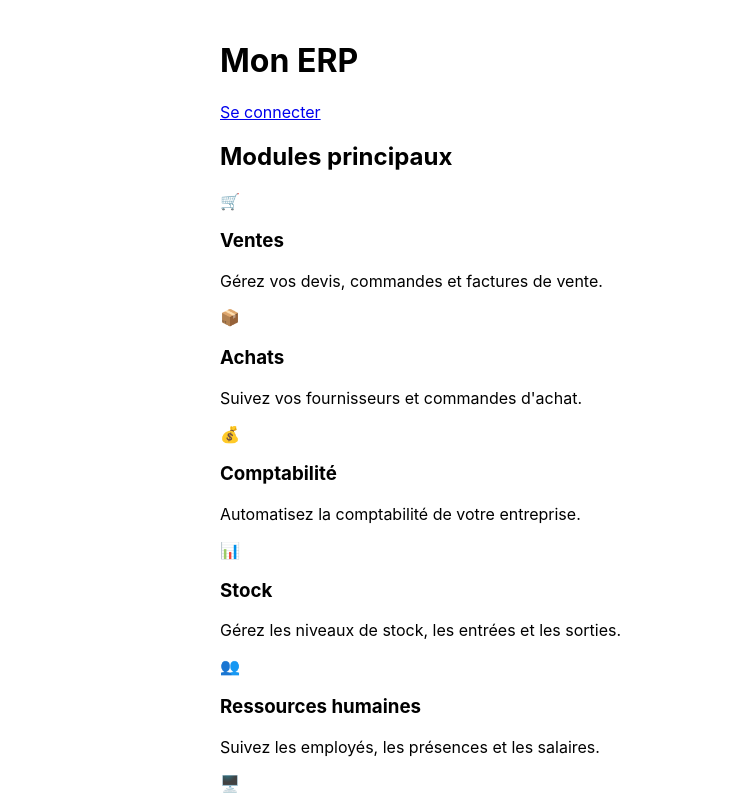
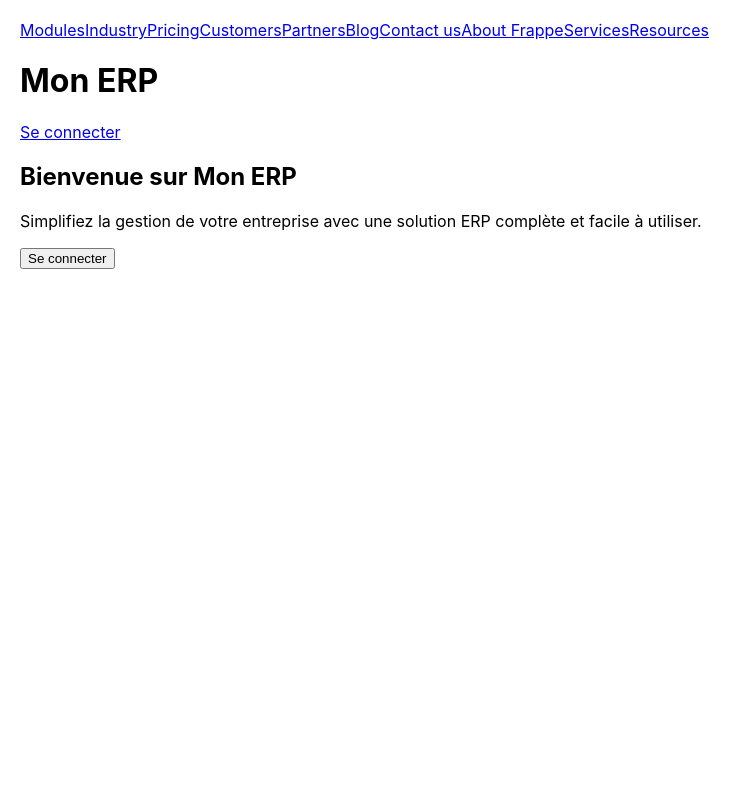
Before and after one commit to amina129/GESTION-COMMERCIALE, a React (Create React App) app in the folder frontend/: page / in a window 1280 px wide. Shown: the top 800 px of the page, without its empty margins (0-752 px from the left). Built offline with nearby package versions, Linux system fonts and the light colour scheme.

Commit message:
satrted working on sidebar for my welcomepage

```diff
--- a/frontend/src/App.jsx
+++ b/frontend/src/App.jsx
@@ -1,25 +1,27 @@
 import React, { useState, useEffect } from 'react';
-import { BrowserRouter as Router, Routes, Route, Navigate } from "react-router-dom";
+import {
+  BrowserRouter as Router,
+  Routes,
+  Route,
+  Navigate,
+  useNavigate,
+} from 'react-router-dom';
+
 import InventoryPage from "./pages/InventoryPage";
 import SalesPage from "./pages/SalesPage";
-import Navbar from './components/Shared/Navbar';
-import Sidebar from './components/Shared/Sidebar';
 import LoginPage from './pages/LoginPage';
 import SignUpPage from './pages/SignUpPage';
+import WelcomePage from "./pages/WelcomePage";
 import Dashboard from './components/Dashboard/Dashboard';
 import BillingDashboard from './components/Dashboard/BillingDashboard';
 import POSInterface from './components/POS/POSInterface';
-import WelcomePage from "./pages/WelcomePage";
+import Navbar from './components/Shared/Navbar';
+import Sidebar from './components/Shared/Sidebar';
 
+function AppWrapper() {
+  const [user, setUser] = useState(null);
+  const navigate = useNavigate();
 
-
-
-
-function App() {
-  // ✅ Declare user state properly
-  const [user, setUser] = useState(null);
-
-  // ✅ Load user from localStorage when app starts
   useEffect(() => {
     const storedUser = JSON.parse(localStorage.getItem('user'));
     if (storedUser) {
@@ -27,31 +29,29 @@ function App() {
     }
   }, []);
 
-  // ✅ Set user on login
+
    const login = (userData) => {
     setUser(userData);
     localStorage.setItem('user', JSON.stringify(userData));
   };
-
-  // ✅ Clear user on logout
   const logout = () => {
     setUser(null);
     localStorage.removeItem('user');
+    // ⚠️ Don't call navigate('/') here — we do it in useEffect
   };
-
   return (
-    <Router>
+    <>
       {user && <Navbar logout={logout} />}
-      <div style={{ display: "flex" }}>
+      <div style={{ display: 'flex' }}>
         {user && <Sidebar />}
-        <div style={{ marginLeft: "200px", padding: "20px", flex: 1 }}>
+        <div style={{ marginLeft: user ? '200px' : '0', padding: '20px', flex: 1 }}>
           <Routes>
             <Route path="/" element={<WelcomePage />} />
 
-  <Route
-    path="/login"
-    element={!user ? <LoginPage login={login} /> : <Navigate to="/inventory" />}
-  />
+            <Route path="/login" element={<LoginPage login={login} />} />
+            <Route path="/signup" element={<SignUpPage login={login} />} />
+
+            {/* Protected Routes */}
             <Route
               path="/inventory"
               element={user ? <InventoryPage /> : <Navigate to="/login" />}
@@ -61,27 +61,32 @@ function App() {
               element={user ? <SalesPage /> : <Navigate to="/login" />}
             />
             <Route
-    path="*"
-    element={<Navigate to={user ? "/inventory" : "/login"} />}
+              path="/dashboard"
+              element={user ? <Dashboard /> : <Navigate to="/login" />}
             />
             <Route
-  path="/signup"
-  element={!user ? <SignUpPage login={login} /> : <Navigate to="/inventory" />}
+              path="/billing"
+              element={user ? <BillingDashboard /> : <Navigate to="/login" />}
             />
-<Route path="/dashboard" element={<Dashboard />} />
-<Route path="/billing" element={<BillingDashboard />} />
-<Route path="/POS" element={<POSInterface />} />
+            <Route
+              path="/POS"
+              element={user ? <POSInterface /> : <Navigate to="/login" />}
+            />
 
-
-
-
-
+            {/* Fallback */}
+            <Route path="*" element={<Navigate to="/" />} />
           </Routes>
-
         </div>
       </div>
+    </>
+  );
+}
+
+// Wrap App with Router
+export default function App() {
+  return (
+    <Router>
+      <AppWrapper />
     </Router>
   );
 }
-
-export default App;
--- a/frontend/src/components/Shared/navbar.jsx
+++ b/frontend/src/components/Shared/navbar.jsx
@@ -1,19 +1,36 @@
 import React from 'react';
-import { Link } from 'react-router-dom';
+import { Link, useNavigate } from 'react-router-dom';
 import './Navbar.css';
 
 const Navbar = ({ logout }) => {
+  const navigate = useNavigate();
+
+  const handleLogout = () => {
+    logout();
+    navigate('/');  // Redirect after logout
+
+  };
+
   return (
     <nav className="navbar">
       <h2>ERP System</h2>
       <ul>
-        <li><Link to="/Dashboard">Dashboard</Link></li>
-        <li><Link to="/Sales">Sales</Link></li>
-        <li><Link to="/Inventory">Inventory</Link></li>
+        <li><Link to="/dashboard">Dashboard</Link></li>
+        <li><Link to="/sales">Sales</Link></li>
+        <li><Link to="/inventory">Inventory</Link></li>
         <li><Link to="/billing">Billing</Link></li>
         <li><Link to="/POS">POS</Link></li>
         <li>
-          <button onClick={logout} style={{ background: 'none', border: 'none', cursor: 'pointer', color: 'blue', textDecoration: 'underline' }}>
+          <button
+            onClick={handleLogout}
+            style={{
+              background: 'none',
+              border: 'none',
+              cursor: 'pointer',
+              color: 'blue',
+              textDecoration: 'underline'
+            }}
+          >
             Logout
           </button>
         </li>
--- a/frontend/src/pages/WelcomePage.jsx
+++ b/frontend/src/pages/WelcomePage.jsx
@@ -1,20 +1,19 @@
 import React from "react";
-import { Link } from "react-router-dom";
-
-const modules = [
-  { title: "Ventes", description: "Gérez vos devis, commandes et factures de vente.", icon: "🛒" },
-  { title: "Achats", description: "Suivez vos fournisseurs et commandes d'achat.", icon: "📦" },
-  { title: "Comptabilité", description: "Automatisez la comptabilité de votre entreprise.", icon: "💰" },
-  { title: "Stock", description: "Gérez les niveaux de stock, les entrées et les sorties.", icon: "📊" },
-  { title: "Ressources humaines", description: "Suivez les employés, les présences et les salaires.", icon: "👥" },
-  { title: "Point de Vente (POS)", description: "Vendez vos produits via une interface intuitive.", icon: "🖥️" },
-];
+import { Link, useNavigate } from "react-router-dom";
+import Sidebar from "./sidebar"; // fixed relative import
 
 const WelcomePage = () => {
+  const navigate = useNavigate();
+
   return (
-    <div className="flex flex-col min-h-screen">
-      {/* Top Navbar */}
-      <header className="w-full bg-white shadow-md px-6 py-4 flex justify-between items-center">
+<div className="flex min-h-screen bg-gray-50">
+      {/* Sidebar */}
+      <Sidebar />
+
+      {/* Main content */}
+      <main className="flex-1 p-8">
+        {/* Top Navbar inside main content */}
+        <header className="w-full bg-white shadow-md px-6 py-4 flex justify-between items-center mb-8">
           <h1 className="text-2xl font-bold text-blue-600">Mon ERP</h1>
           <Link
             to="/login"
@@ -24,38 +23,18 @@ const WelcomePage = () => {
           </Link>
         </header>
 
-      {/* Main content area: Sidebar + Welcome message */}
-      <div className="flex flex-1">
-        {/* Sidebar */}
-        <aside className="w-72 bg-white border-r p-6 overflow-y-auto">
-          <h2 className="text-xl font-bold text-blue-700 mb-4">Modules principaux</h2>
-          <div className="space-y-5">
-            {modules.map((mod, idx) => (
-              <div key={idx} className="flex items-start gap-3">
-                <div className="text-2xl">{mod.icon}</div>
-                <div>
-                  <h3 className="font-semibold">{mod.title}</h3>
-                  <p className="text-sm text-gray-600">{mod.description}</p>
-                </div>
-              </div>
-            ))}
-          </div>
-        </aside>
-
         {/* Welcome text */}
-        <main className="flex-1 flex flex-col justify-center items-center text-center px-8 bg-gray-50">
         <h2 className="text-4xl font-bold text-blue-600 mb-4">Bienvenue sur Mon ERP</h2>
         <p className="text-gray-700 max-w-xl mb-6">
           Simplifiez la gestion de votre entreprise avec une solution ERP complète et facile à utiliser.
         </p>
-          <Link
-            to="/login"
+        <button
+          onClick={() => navigate("/login")}
           className="px-6 py-3 bg-blue-600 text-white rounded-full hover:bg-blue-700 transition"
         >
           Se connecter
-          </Link>
+        </button>
       </main>
-      </div>
     </div>
   );
 };
--- /dev/null
+++ b/frontend/src/pages/sidebar.jsx
@@ -0,0 +1,35 @@
+import React from 'react';
+import { Link } from 'react-router-dom';
+
+const sidebarItems = [
+  { label: 'Modules', to: '/modules' },
+  { label: 'Industry', to: '/industry' },
+  { label: 'Pricing', to: '/pricing' },
+  { label: 'Customers', to: '/customers' },
+  { label: 'Partners', to: '/partners' },
+  { label: 'Blog', to: '/blog' },
+  { label: 'Contact us', to: '/contact' },
+  { label: 'About Frappe', to: '/about' },
+  { label: 'Services', to: '/services' },
+  { label: 'Resources', to: '/resources' },
+];
+
+const Sidebar = () => {
+  return (
+    <aside className="w-64 bg-white shadow-lg h-screen sticky top-0 p-6">
+      <nav className="flex flex-col space-y-4"> {/* THIS LINE stacks vertically */}
+        {sidebarItems.map((item) => (
+          <Link
+            key={item.label}
+            to={item.to}
+            className="text-gray-700 hover:text-blue-600 font-semibold block"
+          >
+            {item.label}
+          </Link>
+        ))}
+      </nav>
+    </aside>
+  );
+};
+
+export default Sidebar;
```
Also changed, not shown: frontend/src/components/auth/LogoutButton.jsx (deleted, +0 -9 lines), frontend/src/components/auth/PrivateRoute.jsx (deleted, +0 -10 lines), frontend/src/components/auth/authprovider.jsx (deleted, +0 -25 lines), frontend/src/components/Shared/Notification.css (renamed from frontend/src/components/css/Notification.css), frontend/src/components/auth/LoginForm.jsx (deleted), frontend/src/components/css/LoadingSpinner.css (deleted). Lines whose indentation alone changed are shown as unchanged.
